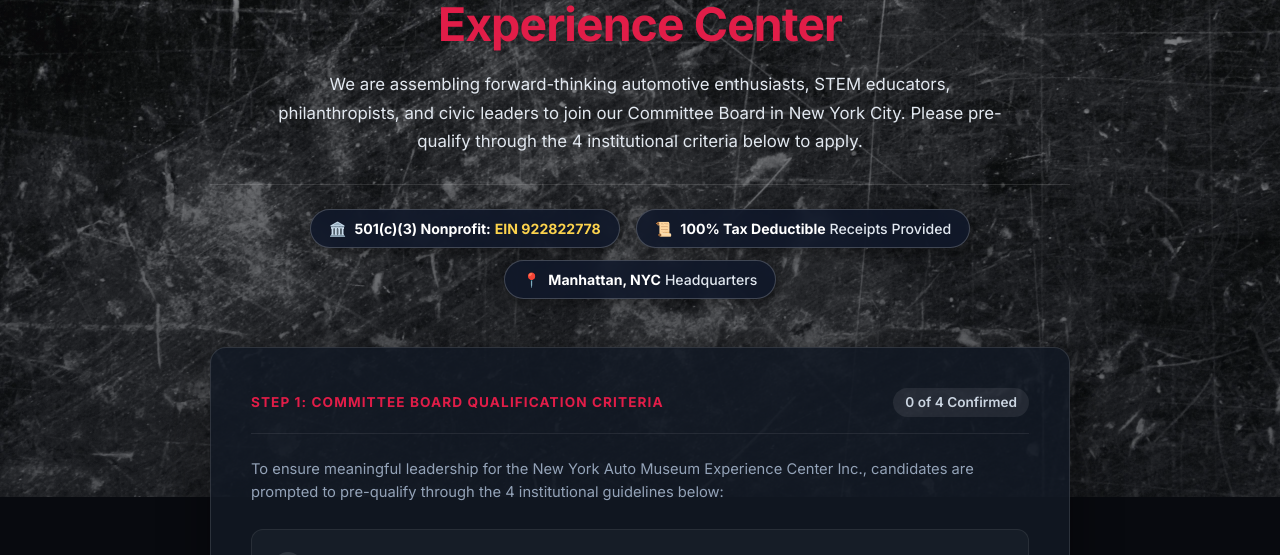
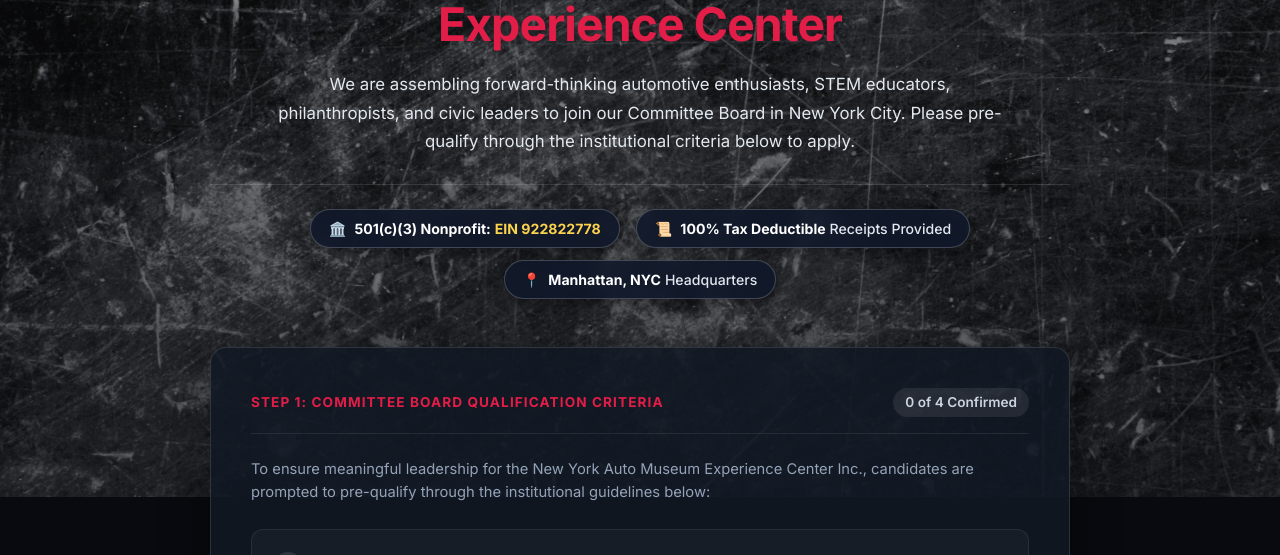
Before and after one commit to itsemranraj-ai/newyorkautoexperience-nextjs, a Next.js app: page /sign-up in a window 1280 px wide. Shown: the part 303-858 px from the top of the page. Built offline with nearby package versions, Linux system fonts and the light colour scheme.

Commit message:
style(sign-up): remove numeric 4 from criteria and guidelines text

```diff
--- a/src/app/api/submit-board-lead/route.ts
+++ b/src/app/api/submit-board-lead/route.ts
@@ -25,7 +25,7 @@
     // Verify all 4 criteria are accepted
     if (!commitments?.q1 || !commitments?.q2 || !commitments?.q3 || !commitments?.q4) {
       return NextResponse.json(
-        { success: false, message: 'All 4 Committee Board qualification criteria must be confirmed.' },
+        { success: false, message: 'All Committee Board qualification criteria must be confirmed.' },
         { status: 400 }
       );
     }
--- a/src/app/sign-up/page.tsx
+++ b/src/app/sign-up/page.tsx
@@ -22,7 +22,7 @@
           </h1>
           <p className="signup-main-subtitle">
             We are assembling forward-thinking automotive enthusiasts, STEM educators, philanthropists, and civic leaders
-            to join our Committee Board in New York City. Please pre-qualify through the 4 institutional criteria below to apply.
+            to join our Committee Board in New York City. Please pre-qualify through the institutional criteria below to apply.
           </p>
 
           {/* Trust Highlights */}
--- a/src/components/SignUpFunnel.tsx
+++ b/src/components/SignUpFunnel.tsx
@@ -54,7 +54,7 @@
     setErrorMessage(null);
 
     if (!allAgreed) {
-      setErrorMessage('Please confirm all 4 Committee Board qualification criteria first.');
+      setErrorMessage('Please confirm all Committee Board qualification criteria first.');
       return;
     }
 
@@ -159,7 +159,7 @@
           </div>
 
           <p style={{ color: 'var(--color-text-muted)', fontSize: '0.92rem', lineHeight: 1.6, marginBottom: '24px' }}>
-            To ensure meaningful leadership for the New York Auto Museum Experience Center Inc., candidates are prompted to pre-qualify through the 4 institutional guidelines below:
+            To ensure meaningful leadership for the New York Auto Museum Experience Center Inc., candidates are prompted to pre-qualify through the institutional guidelines below:
           </p>
 
           {/* Prompt 1 */}
```
